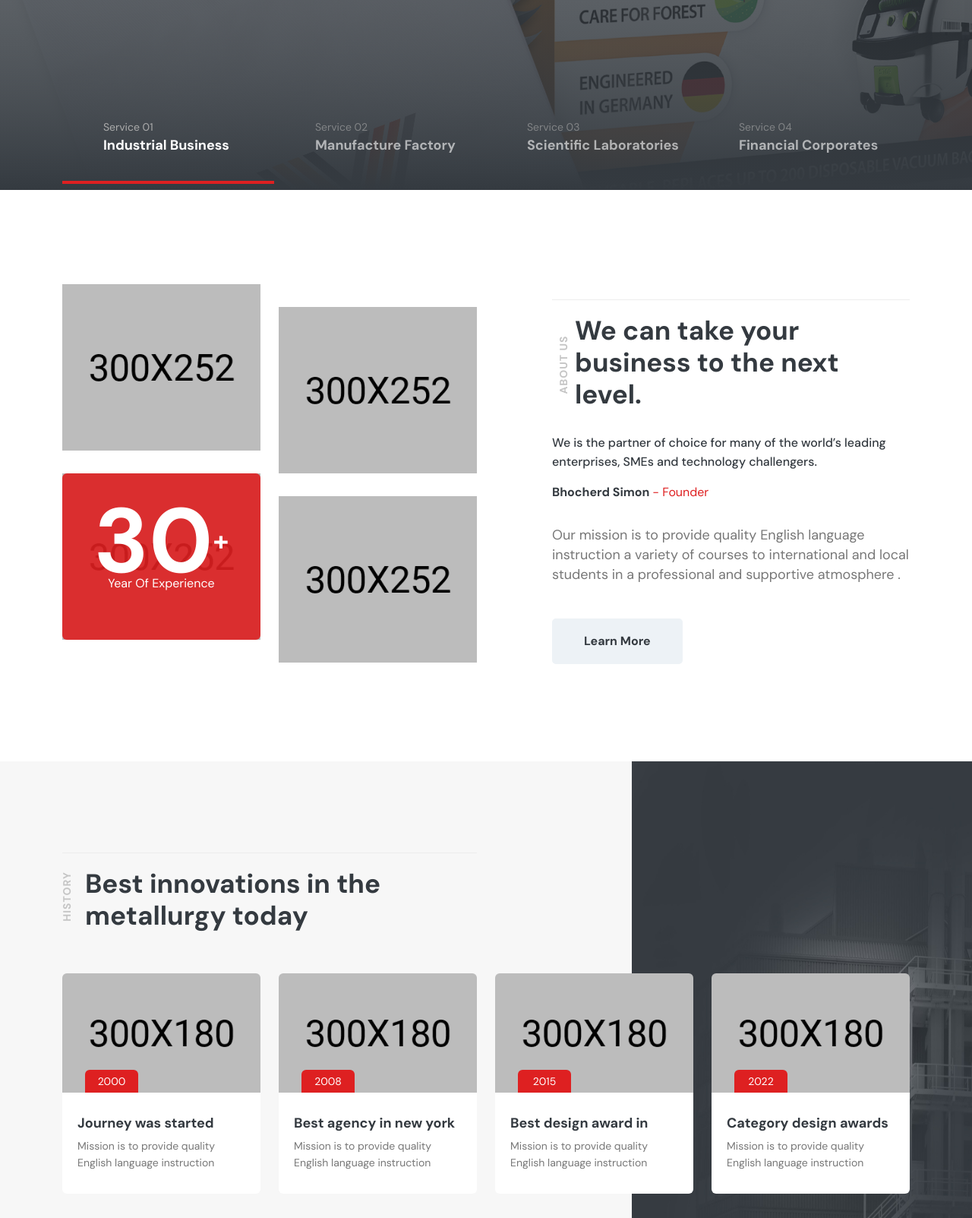
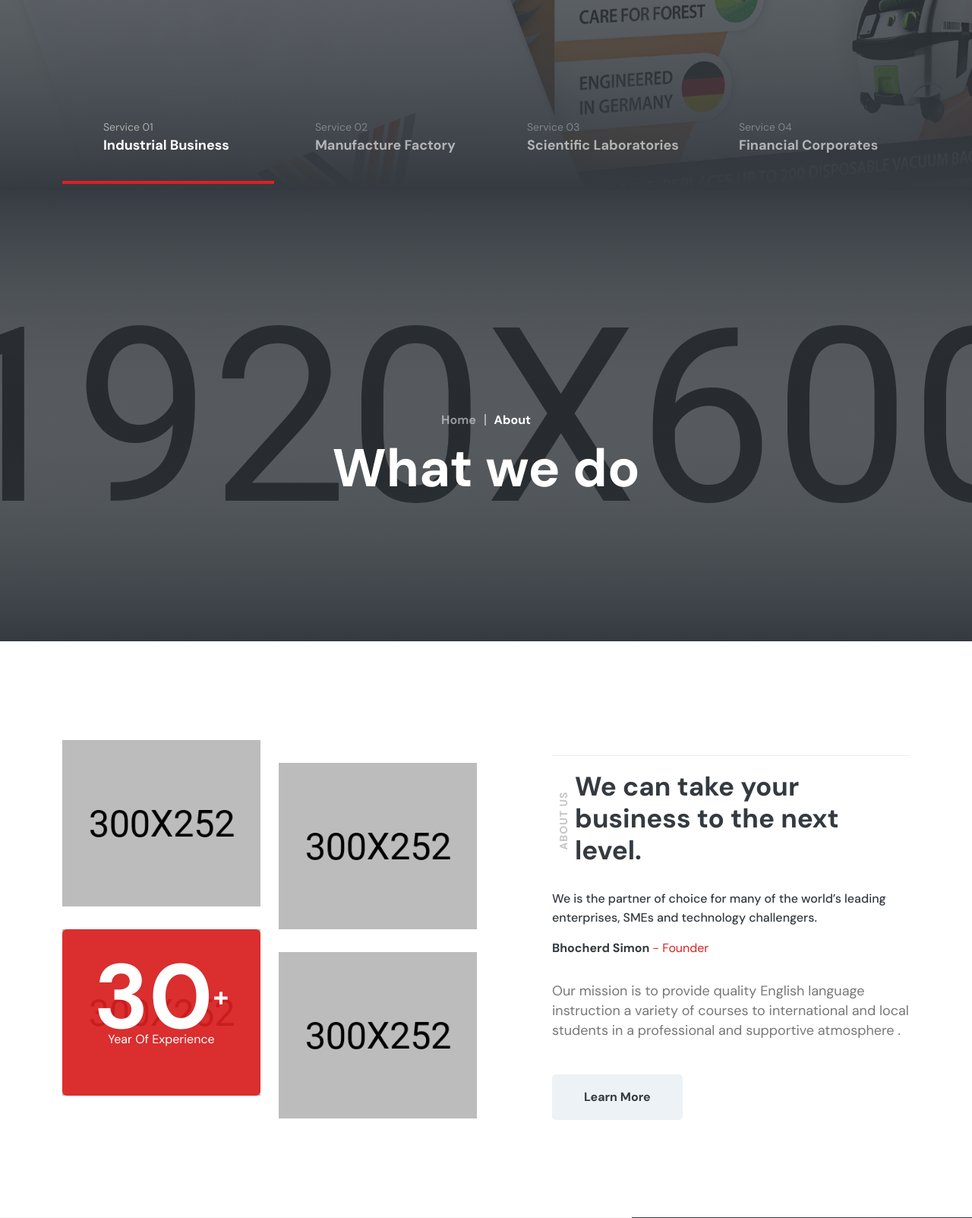
Before and after one commit to TumashenkaAliaksandr/vacgear, a Django app: page /about/ in a window 1280 px wide. Shown: the part 720-2323 px from the top of the page at 76% size. Run offline with Django 4.2, Linux system fonts and the light colour scheme; some libraries are stand-ins or nearby versions; some web fonts are replaced.

Commit message:
added slider-area-start

```diff
--- a/templates/main/base.html
+++ b/templates/main/base.html
@@ -36,7 +36,6 @@
       <!--[if lte IE 9]>
       <p class="browserupgrade">You are using an <strong>outdated</strong> browser. Please <a href="https://browsehappy.com/">upgrade your browser</a> to improve your experience and security.</p>
       <![endif]-->
-
 
       <!-- Preloader -->
       <div class="preloader"></div>
--- a/webapp/templates/webapp/about.html
+++ b/webapp/templates/webapp/about.html
@@ -3,6 +3,27 @@
 
 
 {% block content %}
+
+      <!-- slider-area-start  -->
+      <section class="page__title-area page__title-height page__title-overlay d-flex align-items-center" data-background="assets/img/bg/page-bg.jpg">
+         <div class="container">
+            <div class="row">
+               <div class="col-xxl-12">
+                  <div class="page__title-wrapper mt-100">
+                     <div class="breadcrumb-menu">
+                        <ul>
+                            <li><a href="index.html">Home</a></li>
+                            <li><span>About</span></li>
+                        </ul>
+                    </div>
+                     <h3 class="page__title mt-20">What we do</h3>
+                  </div>
+               </div>
+            </div>
+         </div>
+      </section>
+      <!-- slider-area-end -->
+
     <!-- about__area start -->
     <section class="about__area-2 pt-150 pb-90">
         <div class="container">
--- a/webapp/templates/webapp/faq.html
+++ b/webapp/templates/webapp/faq.html
@@ -65,9 +65,9 @@
                                           <li><a href="index-3.html">Home Three</a></li>
                                        </ul>
                                     </li>
-                                    <li class="has-dropdown"><a href="kowledgen.html">Services</a>
+                                    <li class="has-dropdown"><a href="knowledge.html">Services</a>
                                        <ul class="sub-menu">
-                                          <li><a href="kowledgen.html">Services</a></li>
+                                          <li><a href="knowledge.html">Services</a></li>
                                           <li><a href="services-details.html">Services Details</a></li>
                                        </ul></li>
                                     <li class="has-dropdown"><a href="about.html">Pages</a>
@@ -432,7 +432,7 @@
                               <ul>
                                  <li><a href="blog.html">History</a></li>
                                  <li><a href="team.html">Team</a></li>
-                                 <li><a href="kowledgen.html">Clients</a></li>
+                                 <li><a href="knowledge.html">Clients</a></li>
                                  <li><a href="blog-details.html">Testimonials</a></li>
                                  <li><a href="faq.html">Get Quote</a></li>
                               </ul>
--- a/webapp/templates/webapp/knowledge.html
+++ b/webapp/templates/webapp/knowledge.html
@@ -13,7 +13,7 @@
                      <div class="breadcrumb-menu">
                         <ul>
                             <li><a href="index.html">Home</a></li>
-                            <li><span>Services</span></li>
+                            <li><span>Knowledge</span></li>
                         </ul>
                     </div>
                      <h3 class="page__title mt-20">What we do</h3>
--- a/webapp/templates/webapp/portfolio.html
+++ b/webapp/templates/webapp/portfolio.html
@@ -65,9 +65,9 @@
                                           <li><a href="index-3.html">Home Three</a></li>
                                        </ul>
                                     </li>
-                                    <li class="has-dropdown"><a href="kowledgen.html">Services</a>
+                                    <li class="has-dropdown"><a href="knowledge.html">Services</a>
                                        <ul class="sub-menu">
-                                          <li><a href="kowledgen.html">Services</a></li>
+                                          <li><a href="knowledge.html">Services</a></li>
                                           <li><a href="services-details.html">Services Details</a></li>
                                        </ul></li>
                                     <li class="has-dropdown"><a href="about.html">Pages</a>
@@ -506,7 +506,7 @@
                               <ul>
                                  <li><a href="blog.html">History</a></li>
                                  <li><a href="team.html">Team</a></li>
-                                 <li><a href="kowledgen.html">Clients</a></li>
+                                 <li><a href="knowledge.html">Clients</a></li>
                                  <li><a href="blog-details.html">Testimonials</a></li>
                                  <li><a href="faq.html">Get Quote</a></li>
                               </ul>
--- a/webapp/templates/webapp/pricing.html
+++ b/webapp/templates/webapp/pricing.html
@@ -65,9 +65,9 @@
                                           <li><a href="index-3.html">Home Three</a></li>
                                        </ul>
                                     </li>
-                                    <li class="has-dropdown"><a href="kowledgen.html">Services</a>
+                                    <li class="has-dropdown"><a href="knowledge.html">Services</a>
                                        <ul class="sub-menu">
-                                          <li><a href="kowledgen.html">Services</a></li>
+                                          <li><a href="knowledge.html">Services</a></li>
                                           <li><a href="services-details.html">Services Details</a></li>
                                        </ul></li>
                                     <li class="has-dropdown"><a href="about.html">Pages</a>
@@ -499,7 +499,7 @@
                               <ul>
                                  <li><a href="blog.html">History</a></li>
                                  <li><a href="team.html">Team</a></li>
-                                 <li><a href="kowledgen.html">Clients</a></li>
+                                 <li><a href="knowledge.html">Clients</a></li>
                                  <li><a href="blog-details.html">Testimonials</a></li>
                                  <li><a href="faq.html">Get Quote</a></li>
                               </ul>
--- a/webapp/templates/webapp/team.html
+++ b/webapp/templates/webapp/team.html
@@ -65,9 +65,9 @@
                                           <li><a href="index-3.html">Home Three</a></li>
                                        </ul>
                                     </li>
-                                    <li class="has-dropdown"><a href="kowledgen.html">Services</a>
+                                    <li class="has-dropdown"><a href="knowledge.html">Services</a>
                                        <ul class="sub-menu">
-                                          <li><a href="kowledgen.html">Services</a></li>
+                                          <li><a href="knowledge.html">Services</a></li>
                                           <li><a href="services-details.html">Services Details</a></li>
                                        </ul></li>
                                     <li class="has-dropdown"><a href="about.html">Pages</a>
@@ -550,7 +550,7 @@
                               <ul>
                                  <li><a href="blog.html">History</a></li>
                                  <li><a href="team.html">Team</a></li>
-                                 <li><a href="kowledgen.html">Clients</a></li>
+                                 <li><a href="knowledge.html">Clients</a></li>
                                  <li><a href="blog-details.html">Testimonials</a></li>
                                  <li><a href="faq.html">Get Quote</a></li>
                               </ul>
--- a/webapp/urls.py
+++ b/webapp/urls.py
@@ -11,7 +11,7 @@ urlpatterns = [
     path('', index, name='home'),
     path('about/', about, name='about'),
     path('contact/', contact, name='contact'),
-    path('knowledge/', kowledgen, name='knowledge'),
+    path('knowledge/', knowledge, name='knowledge'),
 ]
 
 if settings.DEBUG:
--- a/webapp/views.py
+++ b/webapp/views.py
@@ -4,8 +4,8 @@ from django.shortcuts import render
 def index(request):
     return render(request, 'webapp/index.html')
 
-def kowledgen(request):
-    return render(request, 'webapp/kowledgen.html')
+def knowledge(request):
+    return render(request, 'webapp/knowledge.html')
 
 def about(request):
     return render(request, 'webapp/about.html')
```
Also changed, not shown: webapp/templates/webapp/contact.html (+21 -0 lines).
